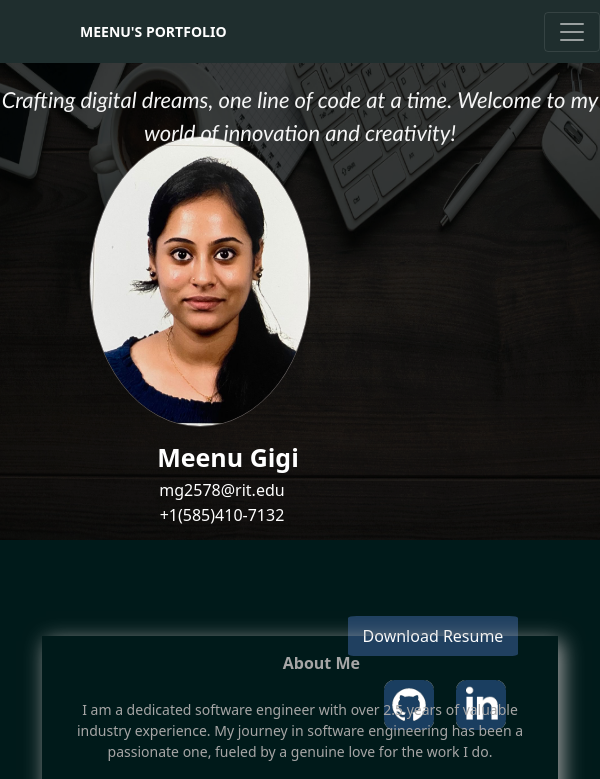
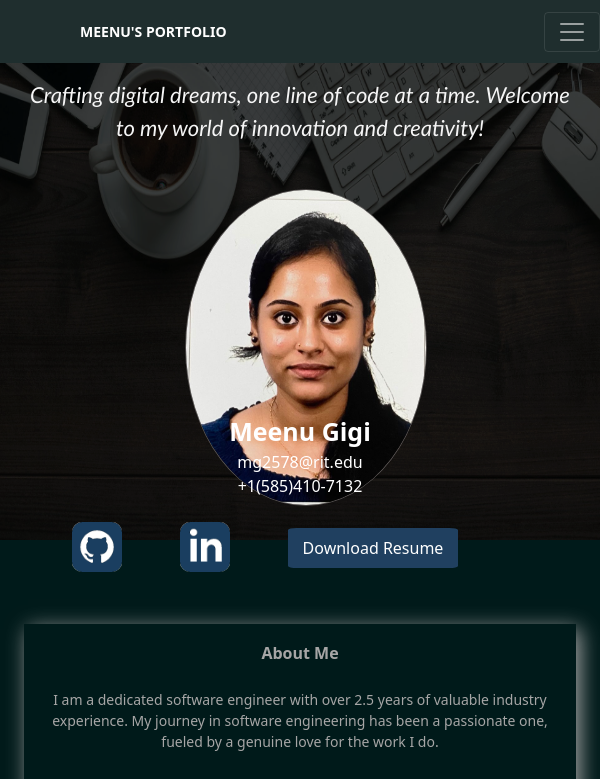
Before and after one commit to meenugigi/MyPortfolio, a React (Create React App) app: page / in a window 600 px wide. Shown: the top 779 px of the page. Built offline with nearby package versions, Linux system fonts and the light colour scheme.

Commit message:
Updated Dashboard.js and index.css to make webpage responsive.

```diff
--- a/src/Components/Dashboard.js
+++ b/src/Components/Dashboard.js
@@ -10,10 +10,11 @@ export default function Dashboard(props){
 
     return(
         <div className='dashboard-container' >
+            <img src={wallpaper} className="wallpaper-image" />
+            <div className='tagline'>{props.tagline1}</div><br />
+
             <div className='dashboard-left' id="home">
-                <img src={wallpaper} className="wallpaper-image" />
                 <img src={profilepic} className="profile-pic" />
-                <div className='tagline'>{props.tagline1}</div><br />
                 <div className='title'>{props.title}</div><br/>
                 <div className='email'>{props.email}</div><br />
                 <div className='contact'>{props.contact}</div><br />
@@ -24,9 +25,11 @@ export default function Dashboard(props){
 
             <div className='dashboard-right'>
                 <div className='small-intro'>{props.smallintroline1}<span id='smallintroline2'>{props.smallintroline2}</span> </div><br /><br />
-                <a href={props.github}><img src={github} className="github-pic" /></a>
-                <a href={props.linkedin}><img src={linkedin} className="linkedin-pic" /></a>
-                <a href={props.download} download className='download'><button id="btn">Download Resume</button></a>
+                <div className="dashboard-buttons">
+                    <a href={props.github}><img src={github} className="github-pic" /></a>
+                    <a href={props.linkedin}><img src={linkedin} className="linkedin-pic" /></a>
+                    <a href={props.download} download className='download'><button id="btn">Download Resume</button></a>
+                </div>
 
             </div>
         </div>
--- a/src/index.css
+++ b/src/index.css
@@ -17,6 +17,10 @@ code {
     monospace;
 }
 
+/* -----------to prevent horizontal scrolling on small screens ------------------*/
+body {
+    overflow-x: hidden;
+}
 
 /* ------------------------ NAV BAR ---------------------------------*/
 /* handling nav bar */
@@ -78,7 +82,7 @@ code {
 
 
 /*------------------------- DASHBOARD -----------------------------------------*/
-/* background image */
+/* background image  */
 .wallpaper-image{
   width: 100%;
   height: 540px;
@@ -87,7 +91,6 @@ code {
   position: relative;
   top: 0;
 }
-
 
 /* my image */
 .profile-pic{
@@ -141,31 +144,28 @@ img.profile-pic {
     top: 13%;
     color: whitesmoke;
     font-size: 22px;
+    width: 100%;
+    padding: 0 4%;
 }
 
 .dashboard-container {
+    position: relative;
     width: 100%;
+    height: 100%;
+}
+
+/* diving dashboard width into 2 columns */
+.dashboard-left {
+    width: 40%;
+    float: left;
+}
+
+.dashboard-right {
+    width: 60%; /* This div takes up 40% width */
+    float: right;
 }
 
 
-
-
-/* diving dashboard width into 2 columns */
-.dashboard-left {
-    position: relative;
-    display: flex;
-    flex-direction: column;
-    justify-content: center;
-    align-items: center;
-    text-align: center; /* Center the text */
-    padding: 0px; /* Add padding for spacing */
-    background-color: #001a1a;
-}
-
-.dashboard-right {
-    width: 40%; /* This div takes up 40% width */
-    float: right; /* Float the div to the right */
-}
 
 /* intro lines on dashboard-right */
 .small-intro {
@@ -188,7 +188,7 @@ img.profile-pic {
     position: absolute;
     font-weight: bold;
     color: white;
-    top: 72%;
+    top: 80%;
     left: 25%;
     font-size: 40px;
     transform: translate(-50%, -50%);
@@ -197,7 +197,7 @@ img.profile-pic {
 /* email and contact on dashboard. common attributes listed */
 .email, .contact {
     color: white;
-    top: 80%;
+    top: 88%;
     font-size: 18px;
     transform: translate(-50%, -50%);
 }
@@ -246,7 +246,11 @@ img.profile-pic {
 }
 
 
+
+
+
 /* -------------------------- RESPONSIVE DASHBOARD -----------------------*/
+
 
 /* adjusting title, contact and email for screen width between 600 - 1000px */
 @media (min-width: 600px) and (max-width: 1000px) {
@@ -260,44 +264,68 @@ img.profile-pic {
     }
     .email {
         position: absolute;
-        top: 77%;
+        top: 88%;
         transform: translate(-50%, -50%);
     }
     .contact{
-        top: 81%;
+        top: 93%;
     }
-}
-
-/* adjusting github,linkedin and resume button for screens sizes 600 - 850px*/
-@media (min-width: 600px) and (max-width: 850px) {
     #btn {
         position: absolute;
-        top: 70.7%;
-        left: 68%;
+        top: 71%;
+        left: 73%;
     }
+
     .github-pic, .linkedin-pic {
         position: absolute;
         top: 70%;
         border-radius: 20%;
     }
+
     .github-pic {
-        left: 52%;
+        left: 55%;
     }
 
     .linkedin-pic {
-        left: 60%;
+        left: 64%;
     }
+
 }
 
+
+
 /* adjusting github,linkedin and resume button for mobile screens below 600px*/
-@media (max-width: 600px){
+@media (max-width: 600px) {
+    .dashboard-container {
+        height: 600px;
+        display: block;
+        background-color: #001a1a;
+    }
+    .dashboard-left {
+        display: block; /* Change display to block for smaller screens */
+    }
+
+    .dashboard-right {
+        width: 100%; /* Adjust width as needed for smaller screens */
+        float: none; /* Reset float property for smaller screens */
+        /* Add any other styles you want for smaller screens */
+    }
+    .profile-pic {
+        top: 30%;
+        margin-left: 16%;
+        display: block;
+        width: 40%;
+    }
+
     .title {
         font-size: 25px;
-        left: 38%;
+        left: 50%;
+
+        top: 72%;
     }
 
     .email, .contact {
-        left: 37%;
+        left: 50%;
         font-size: 16px;
     }
 
@@ -318,22 +346,22 @@ img.profile-pic {
 
     #btn {
         position: absolute;
-        top: 77%;
-        left: 58%;
+        top: 88%;
+        left: 48%;
     }
 
     .github-pic, .linkedin-pic {
         position: absolute;
-        top: 85%;
+        top: 87%;
         border-radius: 20%;
     }
 
     .github-pic {
-        left: 64%;
+        left: 12%;
     }
 
     .linkedin-pic {
-        left: 76%;
+        left: 30%;
     }
 }
 /*--------------------------- END OF DASHBOARD ----------------------------------------*/
@@ -349,18 +377,17 @@ img.profile-pic {
 /* dividing page into 2 vertical columns */
 .maincontentpage-container {
     width: 100%;
+    display: flex;
     height: 1500px;
 }
 .maincontentpage-left {
     position: relative;
-    float: left;
     width: 30%;
     padding-left: 3%; /* Add padding for spacing */
 }
 
 .maincontentpage-right {
     width: 70%; /* This div takes up 40% width */
-    float: left; /* Float the div to the right */
     padding-left: 3%; /* Add padding for spacing */
     padding-right: 3%;
     background-color: #001a1a;
@@ -371,14 +398,18 @@ img.profile-pic {
 /* -------------------RESPONSIVE MAIN CONTENT PAGE ------------------------------*/
 /* display main content page content one below the other on mobile views*/
 @media (max-width: 600px) {
+    .maincontentpage-container {
+        display: block; /* Change to block layout for smaller screens */
+    }
+
     .maincontentpage-left, .maincontentpage-right {
-        float: none;
-        width: 100%;
-        padding: 0 7%; /* Remove padding to reduce spacing */
-        text-align: left; /* Adjust text alignment */
-        align-items: normal; /* Reset alignment */
+        width: 100%; /* Full width for smaller screens */
+        padding: 4%; /* Reset padding for smaller screens */
     }
+
+
 }
+
 
 /*-------------------------- ABOUT SECTION IN MAIN CONTENT PAGE-------------------*/
 /* about me section */
@@ -399,7 +430,7 @@ img.profile-pic {
 
 @media (max-width: 600px) {
     .about-header {
-        text-align: right;
+        text-align: center;
     }
 }
 
@@ -681,6 +712,7 @@ a > .go-to-github-project-arrow {
 }
 
 /* ---------------------------- RESPONSIVE FOOTER ----------------------------------- */
+
 @media (max-width: 600px) {
     .positionfootericon {
         margin-top: 18%;
```
